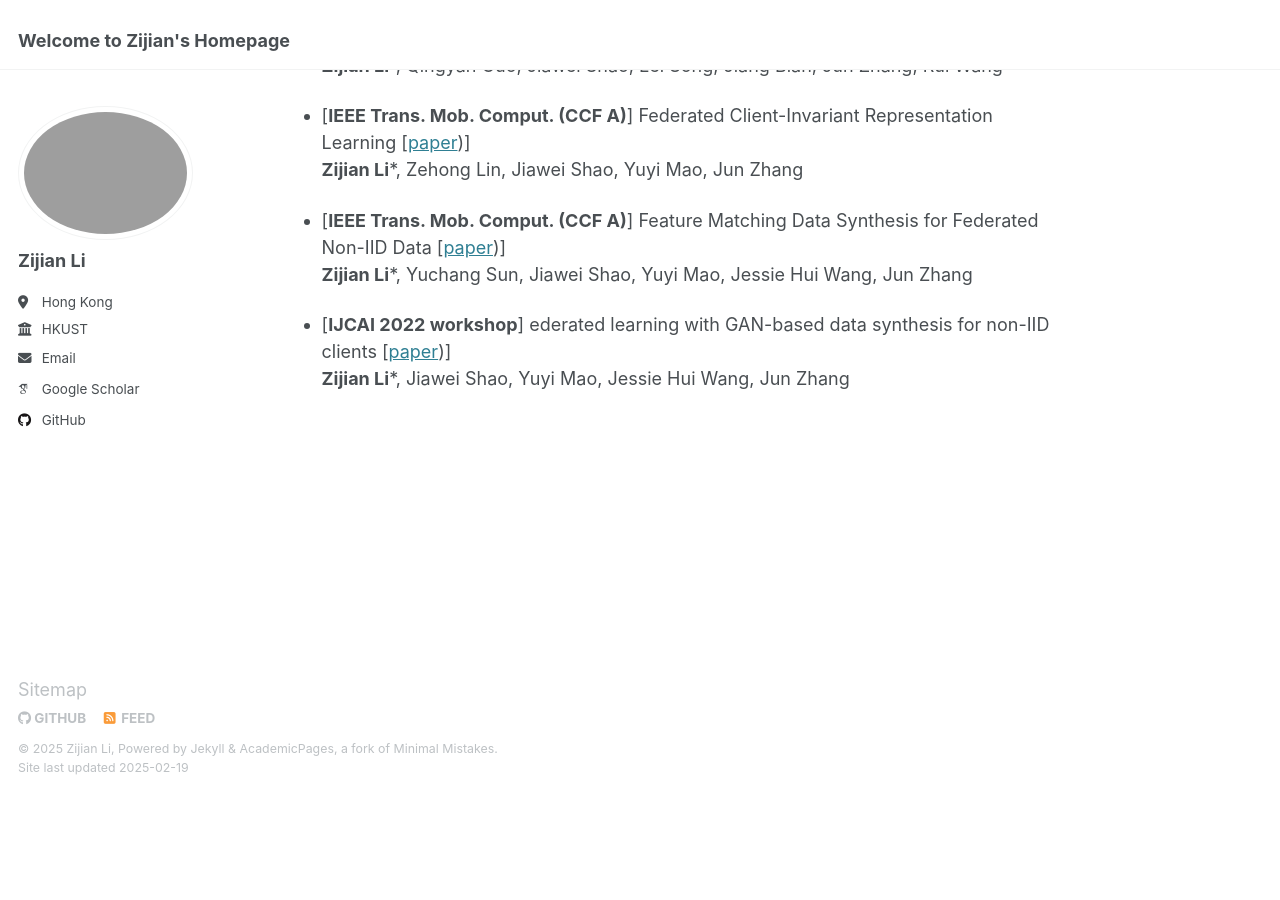
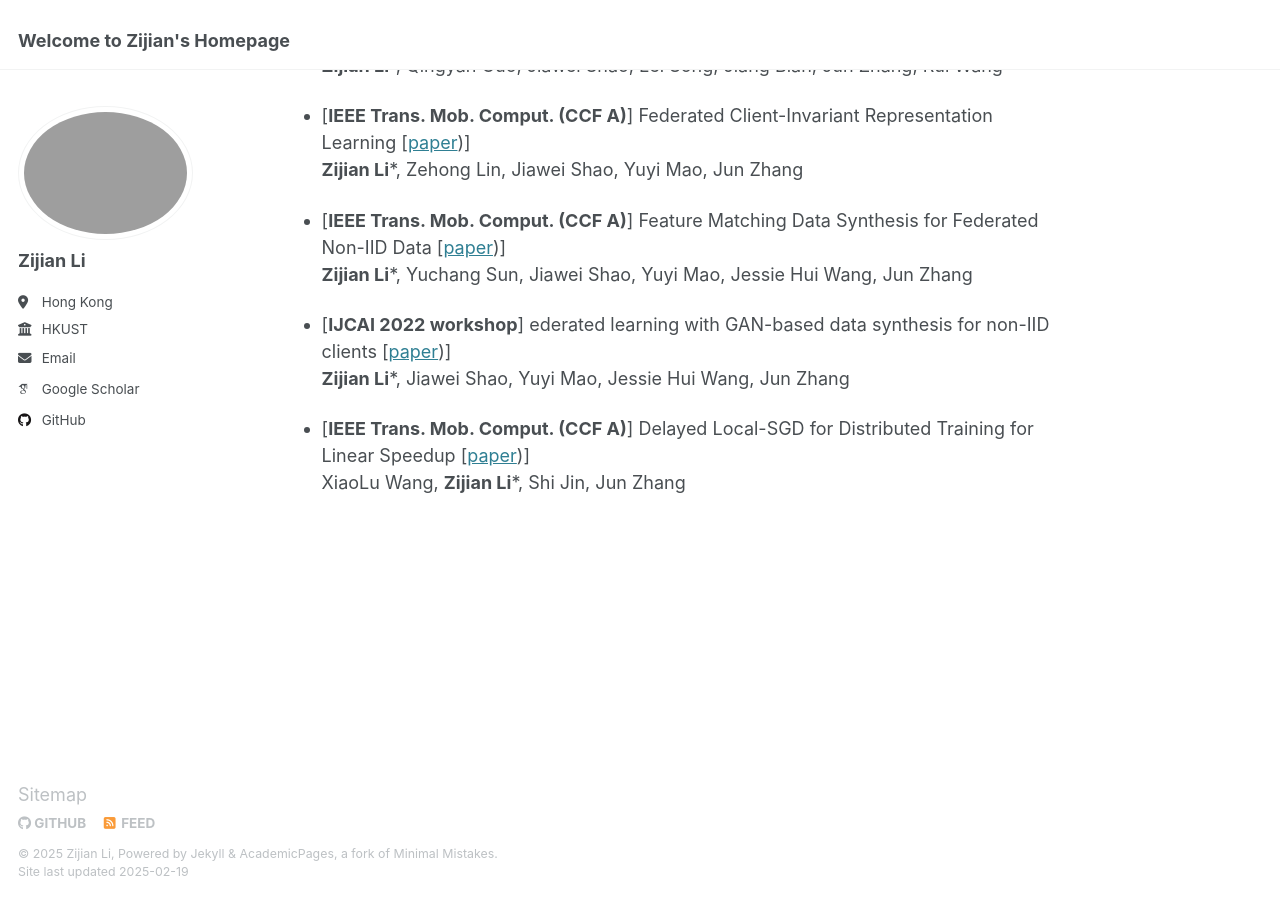
Before and after one commit to zli999/zijianli.github.io, a Jekyll site: the page built from _pages/about.md, in a window 1280 px wide and 900 px high, scrolled down 682 px. Built offline with Jekyll 4.4.1, drawn with Linux system fonts in a browser that asks for light colours; some web fonts are replaced; before the commit the page ends 1478 px from its top, so only the background shows below that.

Commit message:
Update about.md

```diff
--- a/_pages/about.md
+++ b/_pages/about.md
@@ -51,3 +51,5 @@ I am research intern in MSRA, under supervised by Dr. [Rui Wang](https://scholar
 - [**IEEE Trans. Mob. Comput. (CCF A)**] Feature Matching Data Synthesis for Federated Non-IID Data [[paper]([https://ieeexplore.ieee.org/document/10433716))] <br>**Zijian Li**\*, Yuchang Sun, Jiawei Shao, Yuyi Mao, Jessie Hui Wang, Jun Zhang<br>
 
 - [**IJCAI 2022 workshop**] ederated learning with GAN-based data synthesis for non-IID clients [[paper]([https://arxiv.org/abs/2206.05507))] <br>**Zijian Li**\*, Jiawei Shao, Yuyi Mao, Jessie Hui Wang, Jun Zhang<br>
+
+- [**IEEE Trans. Mob. Comput. (CCF A)**] Delayed Local-SGD for Distributed Training for Linear Speedup [[paper]([https://ieeexplore.ieee.org/abstract/document/10681663))] <br>XiaoLu Wang, **Zijian Li**\*, Shi Jin, Jun Zhang<br>
```
